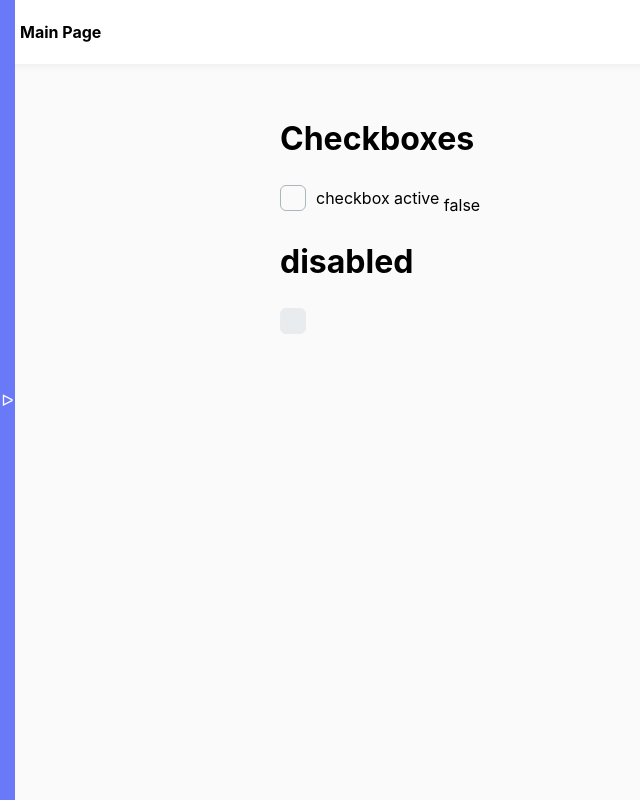
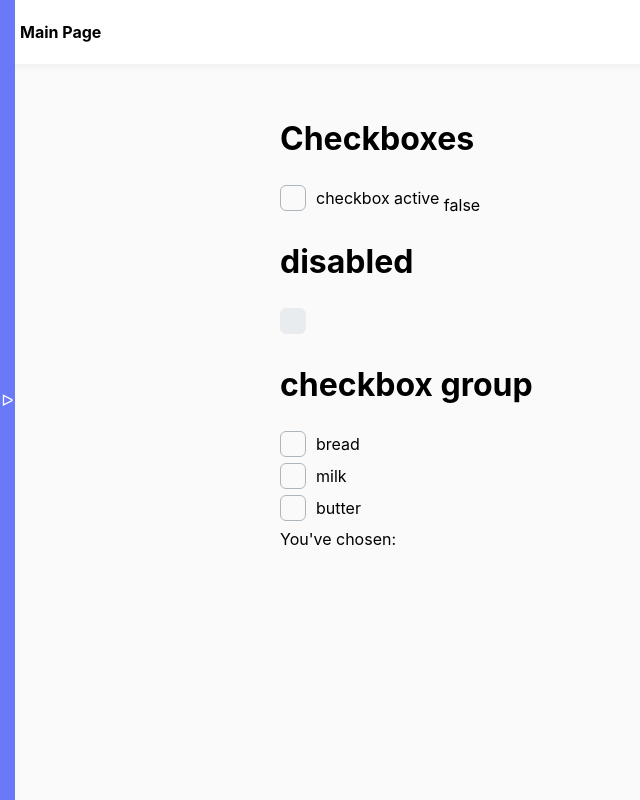
Before and after one commit to denisyurovsky/ui-kit, a Vue app: page /checkbox in a window 1280 px wide. Shown: the whole page, without its empty margins (0-640 px from the left). Built offline with nearby package versions, Linux system fonts and the light colour scheme.

Commit message:
checkbox group

```diff
--- a/src/components/Checkbox/MyCheckbox.vue
+++ b/src/components/Checkbox/MyCheckbox.vue
@@ -13,7 +13,6 @@
 </template>
 
 <script setup>
-import { ref } from "vue";
 const props = defineProps({
   name: {
     type: String,
@@ -24,7 +23,6 @@ const props = defineProps({
     default: "",
   },
   value: {
-    type: String,
     default: "",
   },
   label: {
@@ -32,9 +30,15 @@ const props = defineProps({
     default: "",
   },
   modelValue: {
+    type: Boolean,
     default: false,
   },
   disabled: {
+    type: Boolean,
+    default: false,
+  },
+  group: {
+    type: Boolean,
     default: false,
   },
 });
@@ -42,7 +46,14 @@ const props = defineProps({
 const emit = defineEmits(["update:modelValue"]);
 
 const handleCheck = (e) => {
-  emit("update:modelValue", e.target.checked);
+  if (props.group) {
+    emit("update:modelValue", {
+      value: props.value,
+      checked: e.target.checked,
+    });
+  } else {
+    emit("update:modelValue", e.target.checked);
+  }
 };
 </script>
 
--- /dev/null
+++ b/src/components/Checkbox/MyCheckboxGroup.vue
@@ -0,0 +1,39 @@
+<template>
+  <div v-for="(option, idx) in options" :key="option.id">
+    <MyCheckbox
+      :label="option.name"
+      :id="option.id"
+      :value="option"
+      group
+      @update:modelValue="handleCheck"
+    />
+  </div>
+</template>
+
+<script setup>
+import MyCheckbox from "@/components/CheckBox/MyCheckbox.vue";
+const emit = defineEmits(["update:modelValue"]);
+
+const props = defineProps({
+  options: {
+    type: Array,
+    required: true,
+  },
+  modelValue: {
+    type: Array,
+    default: () => [],
+  },
+});
+
+const handleCheck = (obj) => {
+  let result = [...props.modelValue];
+  if (obj.checked) {
+    result.push(obj.value);
+  } else {
+    result = result.filter((item) => item.id !== obj.value.id);
+  }
+  emit("update:modelValue", result);
+};
+</script>
+
+<style lang="scss" scoped></style>
--- a/src/views/CheckboxView.vue
+++ b/src/views/CheckboxView.vue
@@ -10,12 +10,31 @@
   {{ isActive }}
   <h1 class="heading">disabled</h1>
   <MyCheckbox disabled />
+  <h1 class="heading">checkbox group</h1>
+  <MyCheckboxGroup v-model="selectedProducts" :options="products" />
+  You've chosen: {{ selectedProducts.map((item) => item.name).join(", ") }}
 </template>
 
 <script setup>
 import MyCheckbox from "@/components/Checkbox/MyCheckbox.vue";
+import MyCheckboxGroup from "@/components/Checkbox/MyCheckboxGroup.vue";
 import { ref } from "vue";
 const isActive = ref(false);
+const selectedProducts = ref([]);
+const products = ref([
+  {
+    name: "bread",
+    id: "213",
+  },
+  {
+    name: "milk",
+    id: "21354",
+  },
+  {
+    name: "butter",
+    id: "3213",
+  },
+]);
 </script>
 
 <style lang="scss" scoped></style>
```
